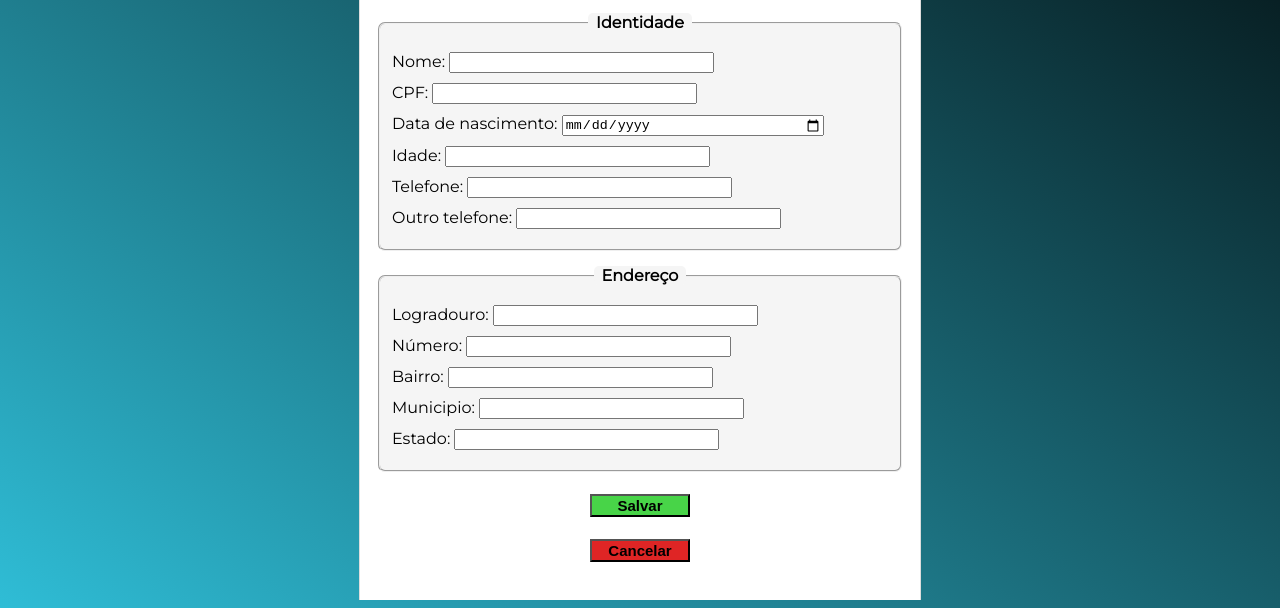
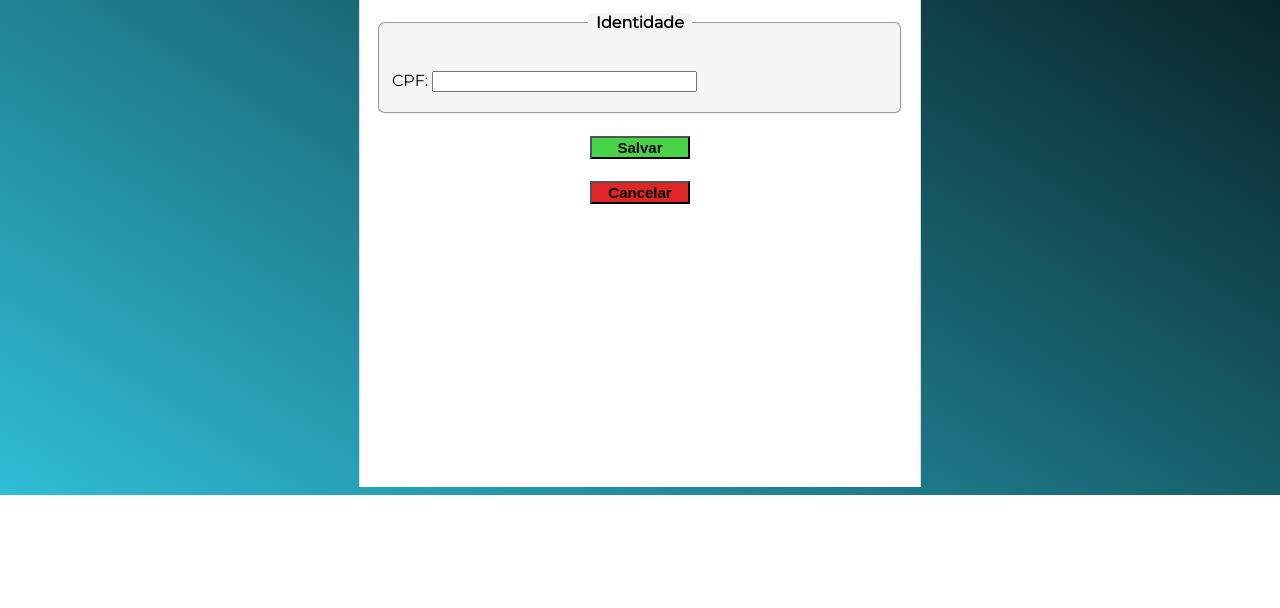
Before and after one commit to LucasRochaAlmeida/cadastro-idosos-60, a website: page public/pagina.html in a window 1280 px wide. Shown: the part 313-921 px from the top of the page. After the commit the page ends 808 px from the top, so only its background shows below. Drawn offline with Linux system fonts and the light colour scheme.

Commit message:
adaptando form a somente cpf

```diff
--- a/public/pagina.html
+++ b/public/pagina.html
@@ -22,8 +22,7 @@
         <fieldset>
             <legend>Identidade</legend>
 
-            <label for="nome">Nome:</label>
-            <input type="text" id="nome" name="nome" required>
+
 
             <br />
 
@@ -32,51 +31,7 @@
 
             <br />
 
-            <label for="dataDeNascimento">Data de nascimento:</label>
-            <input type="date" id="dataDeNascimento" name="dataDeNascimento" required max="1961-03-31">
 
-            <br />
-
-            <label for="idade">Idade:</label>
-            <input type="number" id="idade" name="idade" required min="60">
-
-            <br />
-
-            <label for="tel">Telefone:</label>
-            <input type="text" id="tel" name="tel" required>
-
-            <br />
-
-            <label for="tel2">Outro telefone:</label>
-            <input type="text" id="tel2" name="tel2">
-
-        </fieldset>
-
-        <fieldset>
-            <legend>Endereço</legend>
-
-            <label for="logradouro">Logradouro:</label>
-            <input type="text" id="logradouro" name="logradouro" required>
-
-            <br />
-
-            <label for="numero">Número:</label>
-            <input type="text" id="numero" name="numero" required>
-
-            <br />
-
-            <label for="bairro">Bairro:</label>
-            <input type="text" id="bairro" name="bairro" required>
-
-            <br />
-
-            <label for="municipio">Municipio:</label>
-            <input type="text" id="municipio" name="municipio" required>
-
-            <br />
-
-            <label for="estado">Estado:</label>
-            <input type="text" id="estado" name="estado" required>
 
         </fieldset>
 
```
